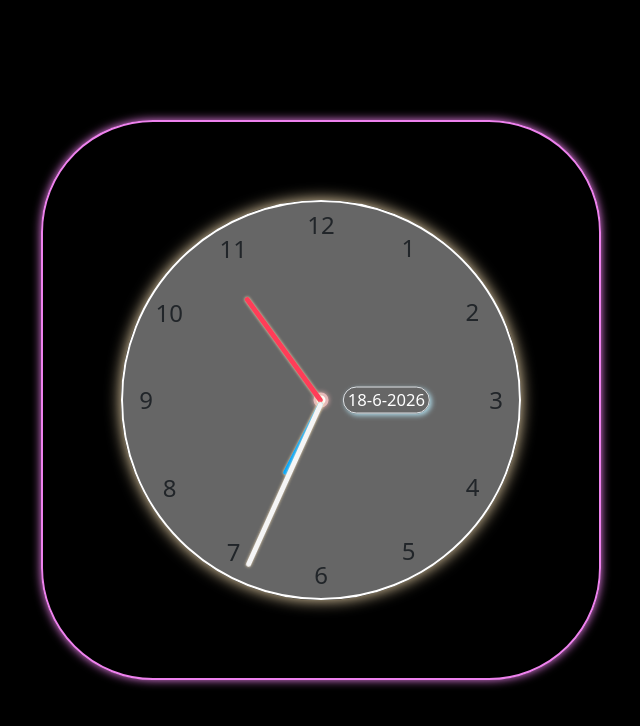
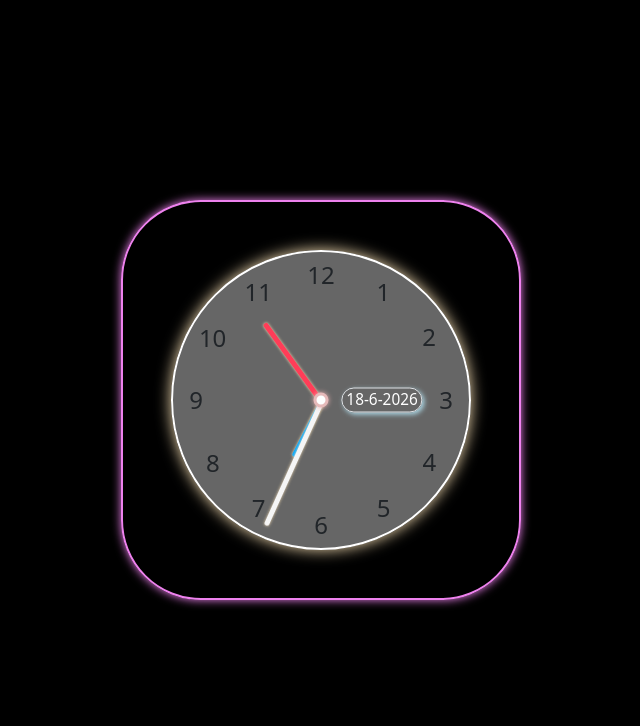
Before and after one commit to KaranveerSeniarey/analog-clock, a plain HTML site: page index.html in a window 1280 px wide. Shown: the whole page, without its empty margins (319-959 px from the left). Drawn offline with nearby package versions, Linux system fonts and the light colour scheme.

Commit message:
Update style.css

```diff
--- a/style.css
+++ b/style.css
@@ -3,9 +3,9 @@ main {
 }
 
 
-.main-div{
-    height: 70vh;
-    width: 70vh;
+.main-div {
+    height: 400px;
+    width: 400px;
     border: 2px solid violet;
     border-radius: 20%;
     box-shadow: 0px 0px 10px violet;
@@ -13,6 +13,7 @@ main {
     justify-content: center;
     align-items: center;
     position: relative;
+    overflow: hidden;
 }
 
 /* #sec-pointer{
@@ -26,27 +27,27 @@ main {
     width: 85%;
 } */
 
-#sec-pointer::after{
+#sec-pointer::after {
     content: "";
     position: absolute;
     height: 1rem;
     width: 1rem;
     border-radius: 50%;
     background-color: #ff3d58;
-    top:0;
+    top: 0;
     left: 50%;
     transform: translateX(-50%);
 }
 
-#sec-svg{
+#sec-svg {
     position: absolute;
     top: 50%;
     left: 50%;
-    transform: translate(-50%,-50%) rotate(-90deg);
+    transform: translate(-50%, -50%) rotate(-90deg);
     border: 2px solid red;
 }
 
-#sec-svg circle{
+#sec-svg circle {
     stroke: gold;
     stroke-width: 3px;
     stroke-dasharray: 1 59;
@@ -54,8 +55,8 @@ main {
 
 .clock-div {
     position: relative;
-    height: 50vh;
-    width: 50vh;
+    height: 300px;
+    width: 300px;
     border: 2px solid white;
     border-radius: 50%;
     background-color: rgba(255, 255, 255, 0.4);
@@ -63,11 +64,11 @@ main {
 }
 
 
-.sec{
+.sec {
     position: absolute;
     top: 50%;
     left: 50%;
-    transform: translate(-50%,-50%);
+    transform: translate(-50%, -50%);
     height: 70dvh;
     width: 90%;
     /* background-color: aqua; */
@@ -75,7 +76,7 @@ main {
     /* border: 2px solid red; */
 }
 
-#dot-sec{
+#dot-sec {
     position: absolute;
     border: 1px solid salmon;
     height: 59%;
@@ -83,10 +84,10 @@ main {
     top: 50%;
     left: 50%;
     z-index: 2;
-    transform: translate(-50%,-50%);
+    transform: translate(-50%, -50%);
 }
 
-#dot-sec::before{
+#dot-sec::before {
     content: "";
     position: absolute;
     left: 50%;
@@ -108,7 +109,7 @@ main {
     top: 50%;
     left: 50%;
     transform: translate(-50%, -50%);
-    z-index: 3;
+    z-index: 4;
 }
 
 #seconds,
@@ -118,7 +119,6 @@ main {
     width: 5px;
     left: calc(50% - 5px/2);
     transform-origin: bottom;
-    z-index: 2;
     box-shadow: 0px 0px 3px wheat;
     transition: all 300ms ease;
     z-index: 3;
@@ -126,23 +126,23 @@ main {
 
 #seconds {
     top: 5%;
-    height: calc(25dvb - 5%);
+    height: calc(150px - 5%);
     background-color: whitesmoke;
-    transform: rotate(360deg);
+    transform: rotate(0deg);
 }
 
 #minutes {
     top: 18%;
-    height: calc(25dvb - 18%);
+    height: calc(150px - 18%);
     background-color: #ff3d58;
-    /* transform: rotate(0deg); */
+    transform: rotate(30deg);
 }
 
 #hours {
     top: 30%;
-    height: calc(25dvb - 30%);
+    height: calc(150px - 30%);
     background-color: #00a6ff;
-    /* transform: rotate(0deg); */
+    transform: rotate(60deg);
 
 }
 
@@ -159,19 +159,19 @@ main {
     padding: 5px;
 }
 
-.num span{
+.num span {
     display: inline-block;
     transform: rotate(calc(var(--i) * -30deg));
 }
 
-#date{
+#date {
     position: absolute;
     top: 50%;
     left: 50%;
-    font-size: clamp(0.7rem,1.3dvw,2dvw);
+    font-size: clamp(0.8rem, 1.2dvw, 2dvw);
     box-shadow: 2px 2px 5px lightblue;
     /* font-size: 1 .2rem; */
-    transform: translate(25%,-50%);
+    transform: translate(25%, -50%);
     z-index: 2;
 }
 
@@ -185,8 +185,13 @@ main {
     background-color: green;
 } */
 
-@media (max-width:430px) {
-    .main-div{
+@media (max-width:600px) {
+    .main-div {
         width: 90%;
     }
+
+    .clock-div {
+        height: 300px !important;
+        width: 300px;
+    }
 }
```
